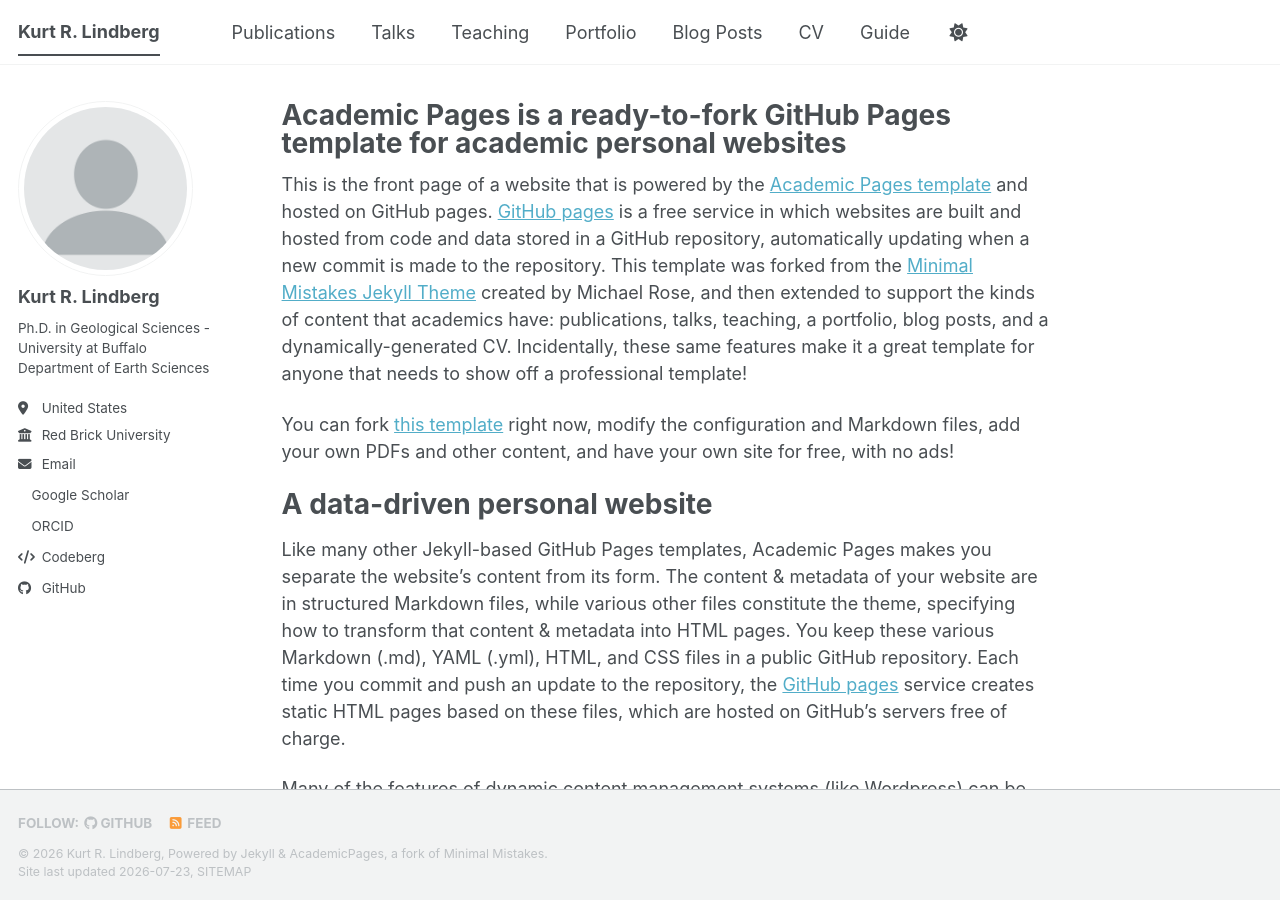
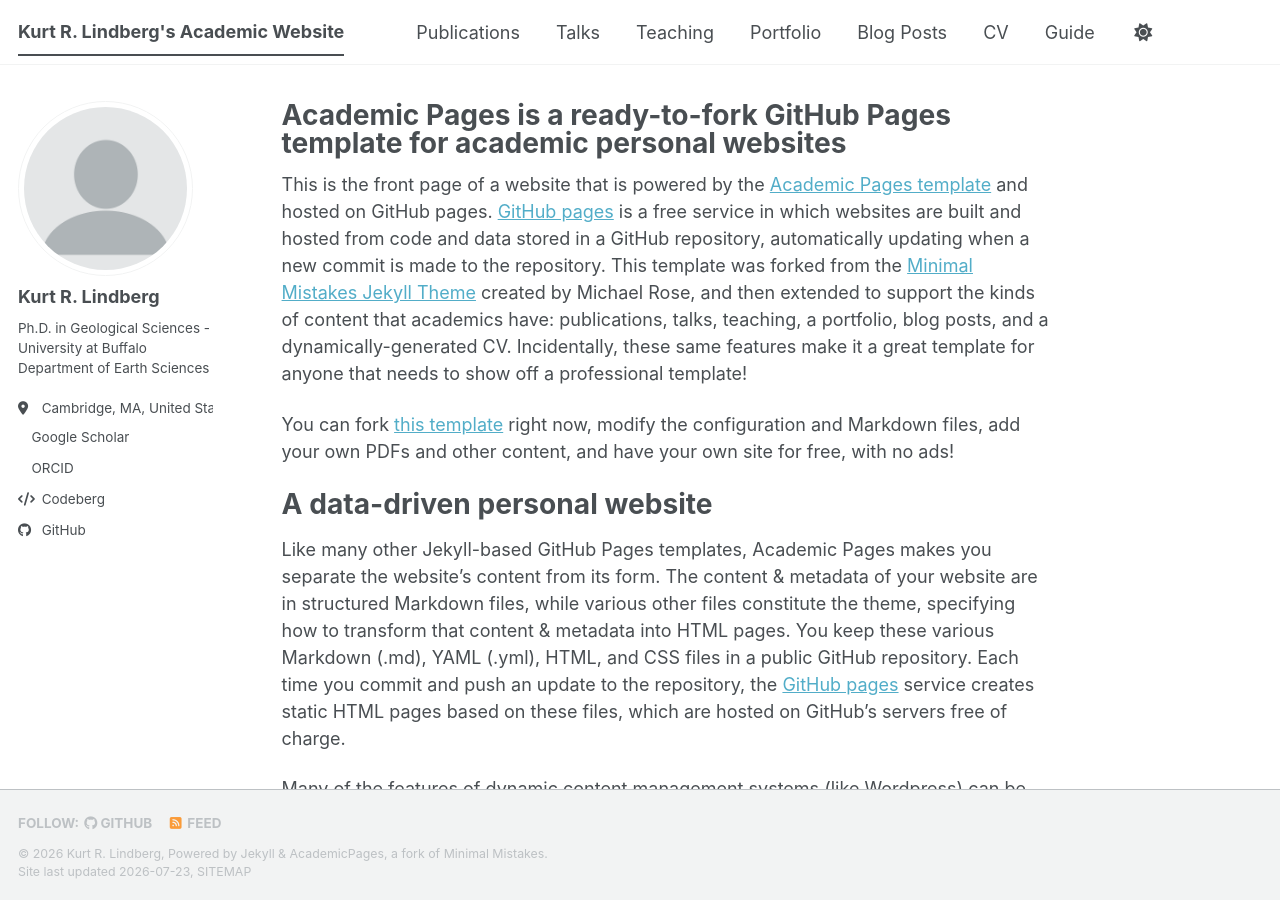
Before and after one commit to kurtlindberg/kurtlindberg.github.io, a Jekyll site: the page built from _pages/about.md, in a window 1280 px wide and 900 px high. Built offline with Jekyll 4.4.1, drawn with Linux system fonts in a browser that asks for light colours; a style sheet for code colours, icons or effects is not loaded.

Commit message:
Retry publication update fix

```diff
--- a/_config.yml
+++ b/_config.yml
@@ -9,14 +9,14 @@
 # Basic Site Settings
 locale                   : "en-US"
 site_theme               : "default" # The available themes options are "default", "air", "sunrise", "mint", "dirt" and "contrast"
-title                    : "Kurt R. Lindberg"
+title                    : "Kurt R. Lindberg's Academic Website"
 title_separator          : "-"
 name                     : &name "Kurt R. Lindberg"
 description              : &description "Kurt R. Lindberg's academic portfolio"   # Update this with a general description of your site, this is the default if not overridden by a page
-url                      : https://academicpages.github.io # The base hostname & protocol for your site e.g. "https://[your GitHub username].github.io",
+url                      : https://kurtlindberg.github.io # The base hostname & protocol for your site e.g. "https://[your GitHub username].github.io",
                                                            # or if you already have some other page hosted on Github then use "https://[your GitHub username].github.io/[Your Repo Name]"
 baseurl                  : "" # the subpath of your site, e.g. "/blog"
-repository               : "academicpages/academicpages.github.io"
+repository               : "kurtlindberg/kurtlindberg.github.io"
 
 # Site Author - The following control what appear as part of the author content on the side bar.
 #               If a field is blank the icon and link will not appear, otherwise it will be shown.
@@ -27,10 +27,10 @@ author:
   name             : "Kurt R. Lindberg"
   pronouns         : # example: "she/her"
   bio              : "Ph.D. in Geological Sciences - University at Buffalo Department of Earth Sciences"
-  location         : "United States"
-  employer         : "Red Brick University"
+  location         : "Cambridge, MA, United States"
+  employer         : # "The Uno Terrestrial Paleoecology Lab, Department of Human Evolutionary Biology, Harvard University"
   uri              : # URL
-  email            : "none@example.org"
+  email            : # "none@example.org"
 
   # Academic websites
   academia         : # URL
```
